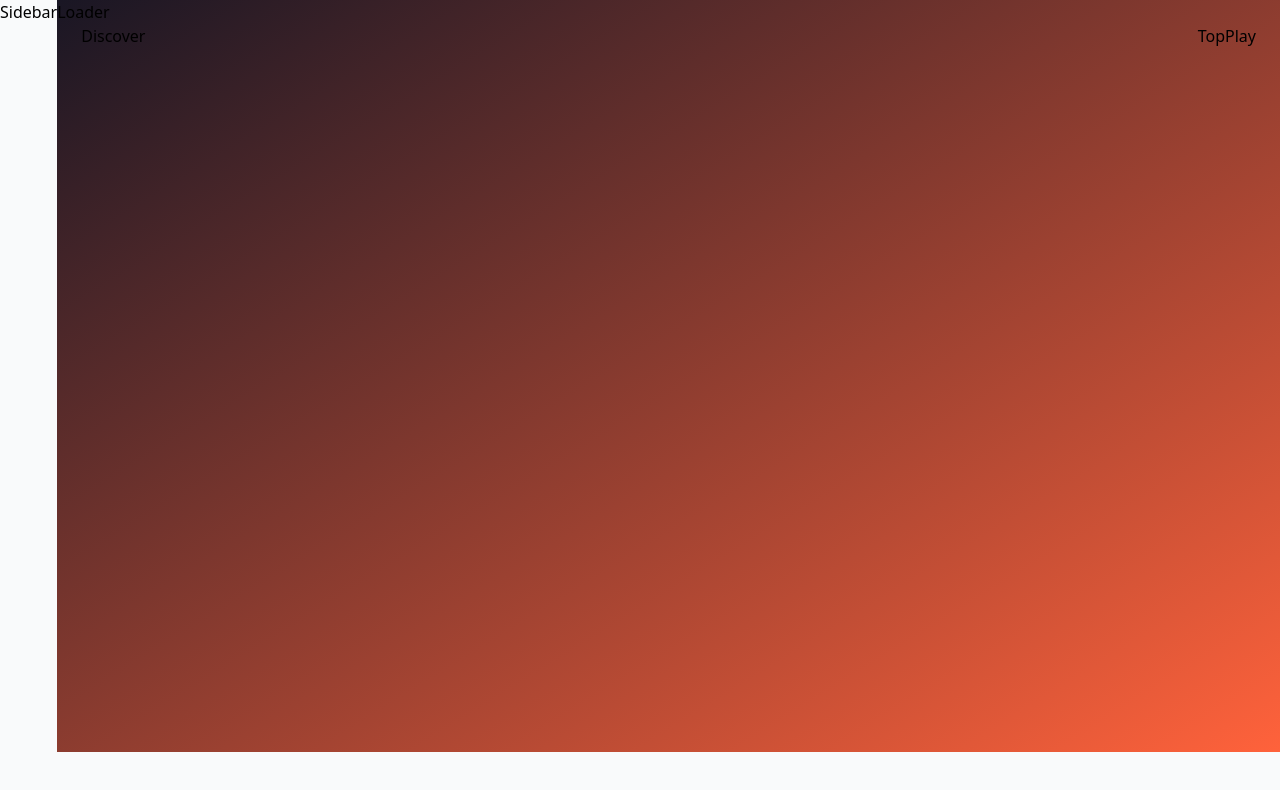
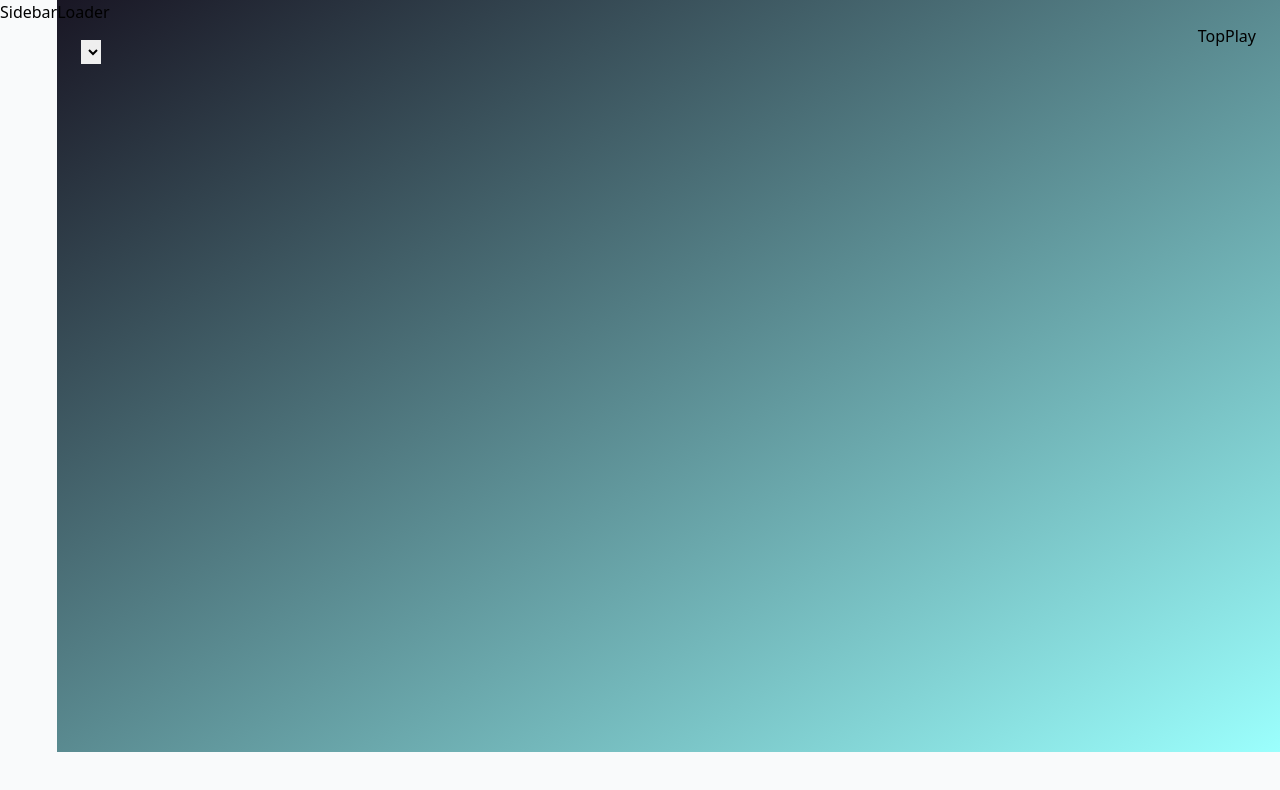
Before and after one commit to vaginessa/Music_app, a React (Vite) app: page / in a window 1280 px wide. Shown: the top 790 px of the page. Built offline with nearby package versions, Linux system fonts and the light colour scheme.

Commit message:
drop down select added to be able to pick different genres of music

```diff
--- a/src/App.jsx
+++ b/src/App.jsx
@@ -10,7 +10,7 @@ const App = () => {
   return (
     <div className="relative flex">
       <Sidebar />
-      <div className="flex-1 flex flex-col bg-gradient-to-br from-black to-[#ff623b]">
+      <div className="flex-1 flex flex-col bg-gradient-to-br from-black to-[#9bfffd]">
         <Searchbar />
 
         <div className="px-6 h-[calc(100vh-72px)] overflow-y-scroll hide-scrollbar flex xl:flex-row flex-col-reverse">
--- a/src/pages/Discover.jsx
+++ b/src/pages/Discover.jsx
@@ -1,3 +1,28 @@
-const Discover = () => <div>Discover</div>;
+// imports
+//components are divs that say component name
+import {Error, Loader, SongCard} from '../components';
+import{genres} from '../assets/constants';
+
+
+const Discover = () => {
+    //console logg
+    console.log(genres);
+
+
+    return(
+        <div className='flex flex-col'>
+
+            <div className='w-full flex justify-between items-center sm:flex-row
+            flex-col mt-4 mb-10'>
+
+                <select>
+
+                </select>
+
+            </div>
+
+        </div>
+    );
+};
 
 export default Discover;
```
Also changed, not shown: 1 other file (tests, documents, lock files or other folders).
